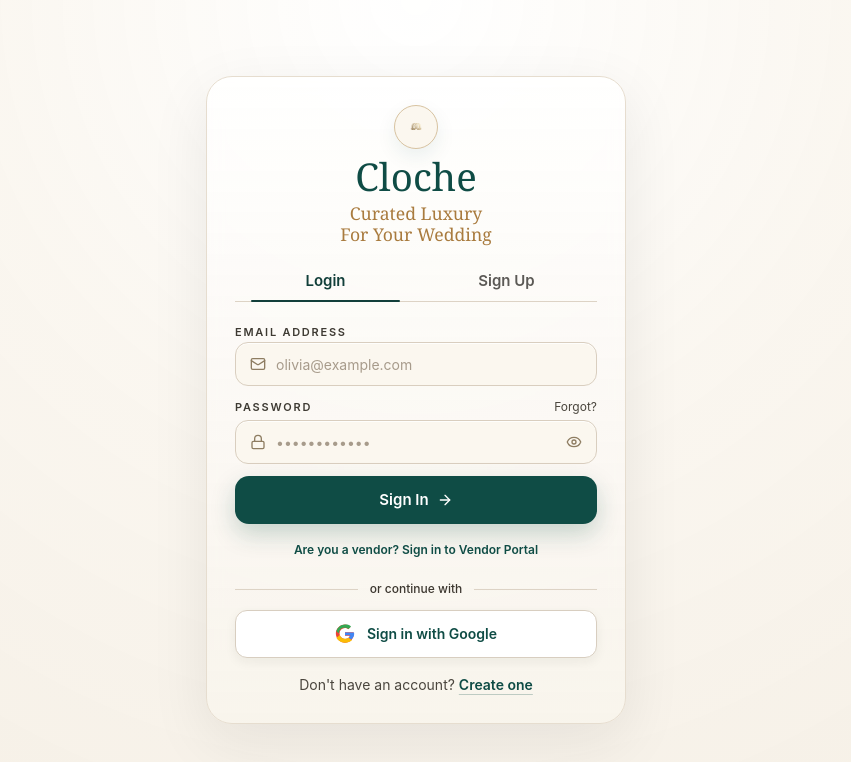
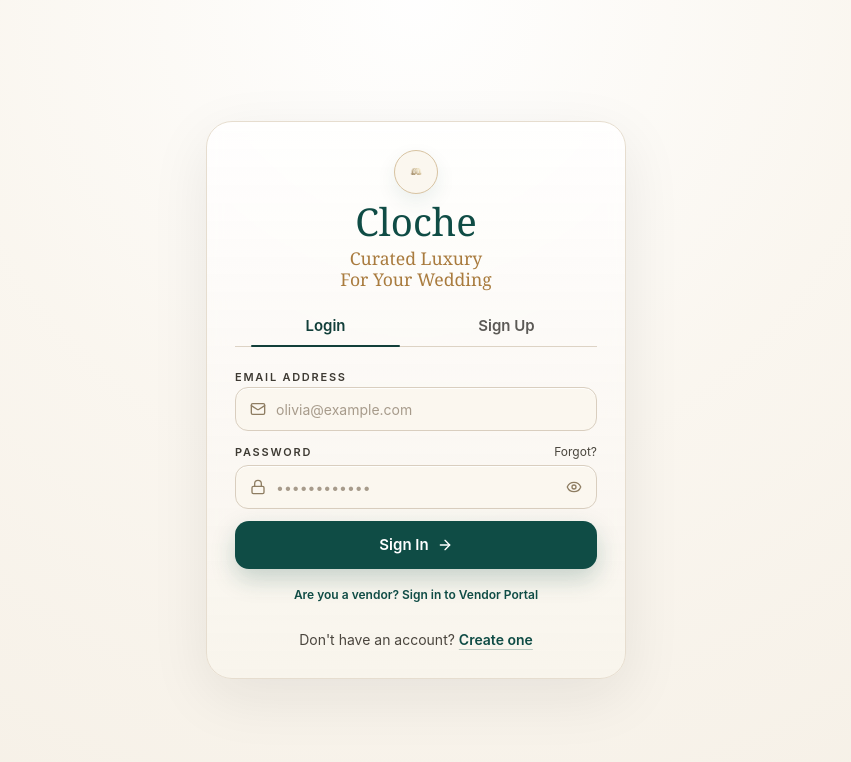
Before and after one commit to shabanvp/cloche, a Next.js app in the folder frontend/: page /login in a window 1280 px wide. Shown: the top 762 px of the page, without its empty margins (224-1075 px from the left). Built offline with nearby package versions, Linux system fonts and the light colour scheme; no server answers.

Commit message:
fix(ui): remove google sign in option and enable smooth full-page scrolling on auth screens

```diff
--- a/frontend/src/components/AuthShell.tsx
+++ b/frontend/src/components/AuthShell.tsx
@@ -42,8 +42,8 @@ export function AuthShell({
   };
 
   return (
-    <main className="h-screen w-screen overflow-hidden fixed inset-0 z-50 flex items-center justify-center bg-[radial-gradient(circle_at_top,rgba(255,255,255,0.9),rgba(250,246,239,0.96)_45%,rgba(245,239,229,1))] px-4 text-charcoal sm:px-6">
-      <div className="mx-auto flex h-full w-full max-w-[460px] flex-col items-center justify-center">
+    <main className="min-h-screen w-full overflow-y-auto z-50 flex items-center justify-center bg-[radial-gradient(circle_at_top,rgba(255,255,255,0.9),rgba(250,246,239,0.96)_45%,rgba(245,239,229,1))] px-4 py-8 text-charcoal sm:px-6">
+      <div className="mx-auto flex w-full max-w-[460px] flex-col items-center justify-center my-auto">
         <div className="w-full max-w-[420px] rounded-[26px] border border-[#E6DDCF] bg-[linear-gradient(180deg,rgba(255,255,255,0.82),rgba(248,244,236,0.94))] px-5 py-6 shadow-[0_18px_60px_rgba(28,27,23,0.08)] backdrop-blur-sm sm:px-7 sm:py-7">
           <div className="mb-4 flex flex-col items-center text-center">
             <div className="mb-2 flex h-11 w-11 items-center justify-center rounded-full border border-[#D7C2A0] bg-[#FBF7EF] shadow-[0_8px_20px_rgba(15,76,69,0.08)]">
@@ -106,7 +106,7 @@ export function AuthShell({
             )}
 
             {footerText && footerLink && footerLinkLabel && (
-              <div className="text-center">
+              <div className="text-center pt-2">
                 <p className="text-[14px] text-[#4B463E]">
                   {footerText}{" "}
                   <Link href={footerLink} className="font-semibold text-[#0F4C45] underline decoration-[#0F4C45]/25 underline-offset-4">
--- a/frontend/src/components/LoginClient.tsx
+++ b/frontend/src/components/LoginClient.tsx
@@ -104,7 +104,7 @@ export function LoginClient() {
       activeTab="login"
       subtitle={requestedRole === "admin" ? "Administrative\nAccess Portal" : "Curated Luxury\nFor Your Wedding"}
       hideTabs={requestedRole === "admin"}
-      showSocial={requestedRole !== "admin"}
+      showSocial={false}
       footerText="Don't have an account?"
       footerLink={requestedRole === "admin" ? "/signup?role=admin" : "/signup"}
       footerLinkLabel="Create one"
```
